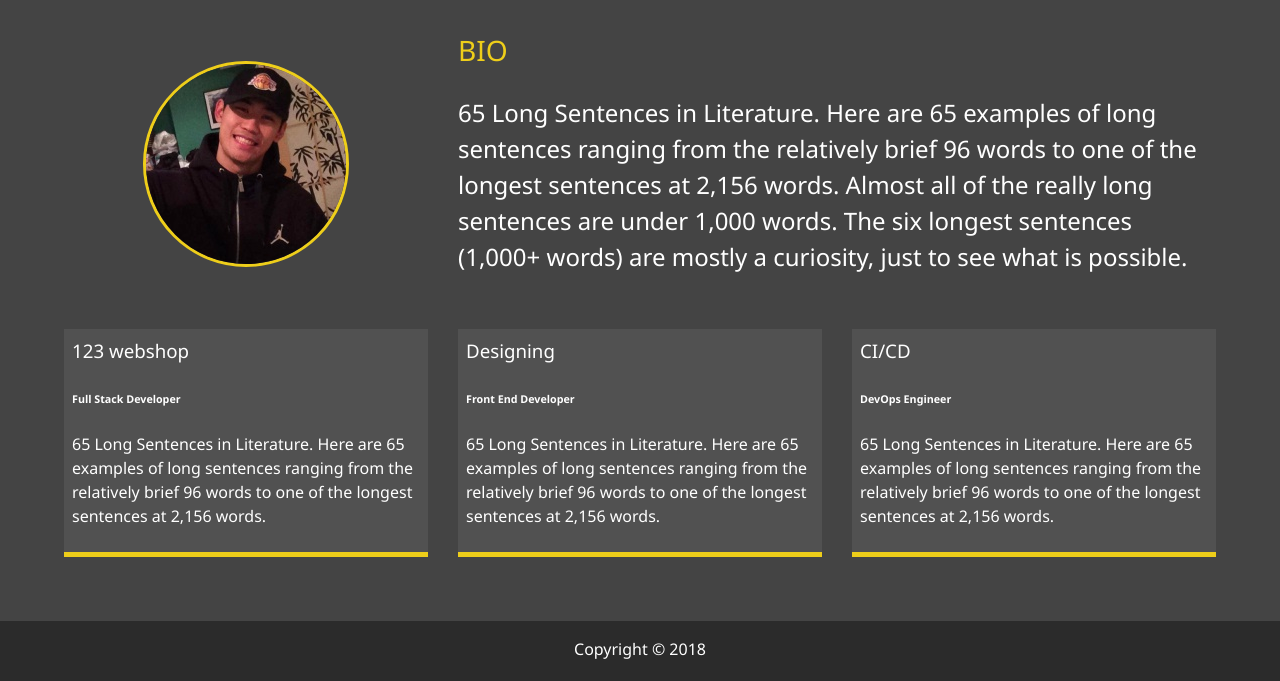
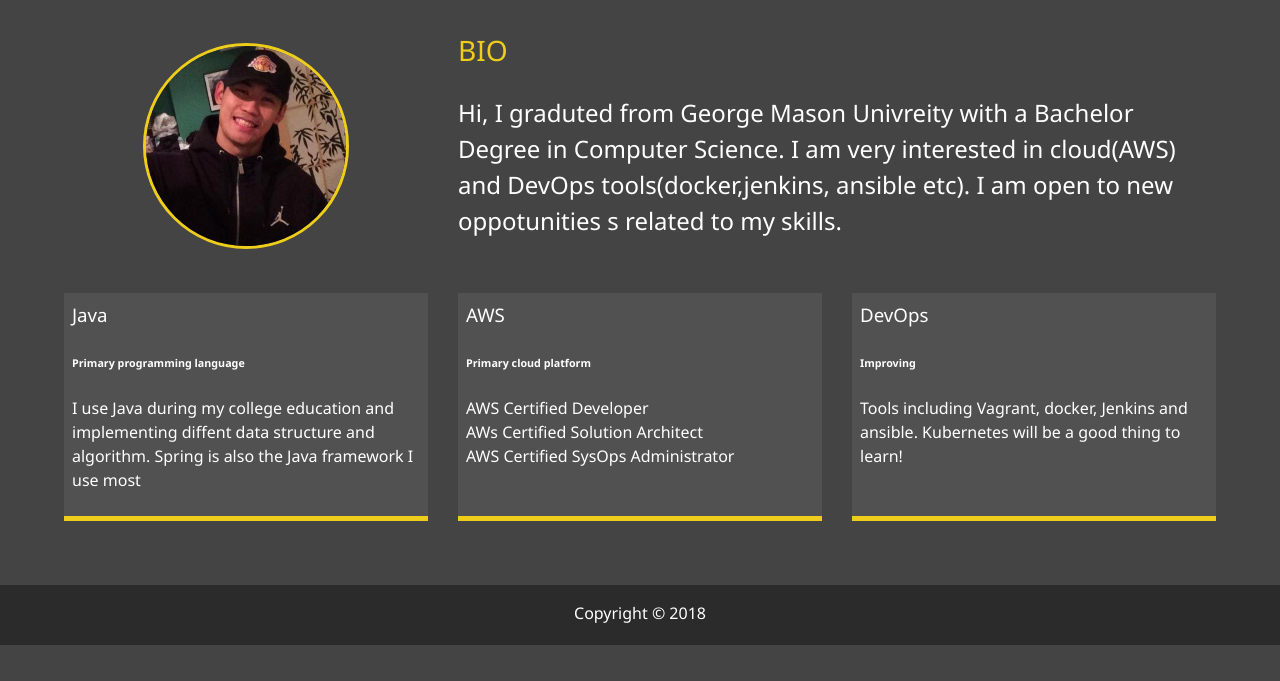
Before and after one commit to lifa24/my-portfolio, a website: page dist/about.html in a window 1280 px wide. Shown: the part 253-934 px from the top of the page. After the commit the page ends 898 px from the top, so only its background shows below. Drawn offline with Linux system fonts and the light colour scheme.

Commit message:
putting my projects

```diff
--- a/dist/about.html
+++ b/dist/about.html
@@ -52,27 +52,26 @@
       <img src="img/portrait.jpg" alt="Jhon Doe" class="bio-image">
       <div class="bio">
         <h3 class="text-secondary">BIO</h3>
-        <p>65 Long Sentences in Literature. Here are 65 examples of long sentences ranging from the relatively brief 96 words
-          to one of the longest sentences at 2,156 words. Almost all of the really long sentences are under 1,000 words.
-          The six longest sentences (1,000+ words) are mostly a curiosity, just to see what is possible.</p>
+        <p>Hi, I graduted from George Mason Univreity with a Bachelor Degree in Computer Science. I am very interested in cloud(AWS)
+          and DevOps tools(docker,jenkins, ansible etc). I am open to new oppotunities s related to my skills.</p>
       </div>
       <div class="job job-1">
-        <h3>123 webshop</h3>
-        <h6>Full Stack Developer</h6>
-        <p>65 Long Sentences in Literature. Here are 65 examples of long sentences ranging from the relatively brief 96 words
-          to one of the longest sentences at 2,156 words. </p>
+        <h3>Java</h3>
+        <h6>Primary programming language</h6>
+        <p>I use Java during my college education and implementing diffent data structure and algorithm. Spring is also the
+          Java framework I use most</p>
       </div>
       <div class="job job-2">
-        <h3>Designing</h3>
-        <h6>Front End Developer</h6>
-        <p>65 Long Sentences in Literature. Here are 65 examples of long sentences ranging from the relatively brief 96 words
-          to one of the longest sentences at 2,156 words. </p>
+        <h3>AWS</h3>
+        <h6>Primary cloud platform</h6>
+        <p>AWS Certified Developer
+          <br> AWs Certified Solution Architect
+          <br> AWS Certified SysOps Administrator </p>
       </div>
       <div class="job job-3">
-        <h3>CI/CD</h3>
-        <h6>DevOps Engineer</h6>
-        <p>65 Long Sentences in Literature. Here are 65 examples of long sentences ranging from the relatively brief 96 words
-          to one of the longest sentences at 2,156 words. </p>
+        <h3>DevOps</h3>
+        <h6>Improving</h6>
+        <p>Tools including Vagrant, docker, Jenkins and ansible. Kubernetes will be a good thing to learn! </p>
       </div>
 
     </div>
```
Also changed, not shown: dist/work.html (+6 -6 lines), dist/img/projects/project1.PNG (added), dist/img/projects/project2.PNG (added).
